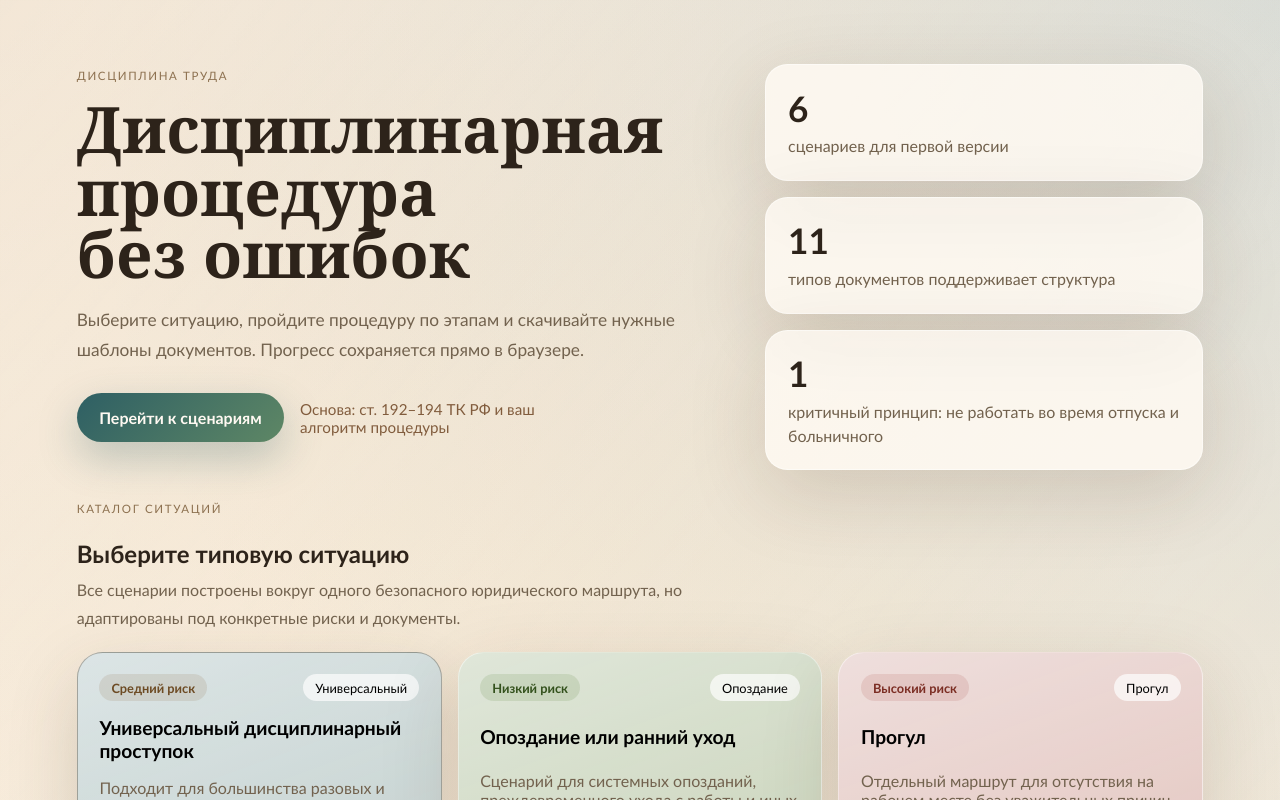
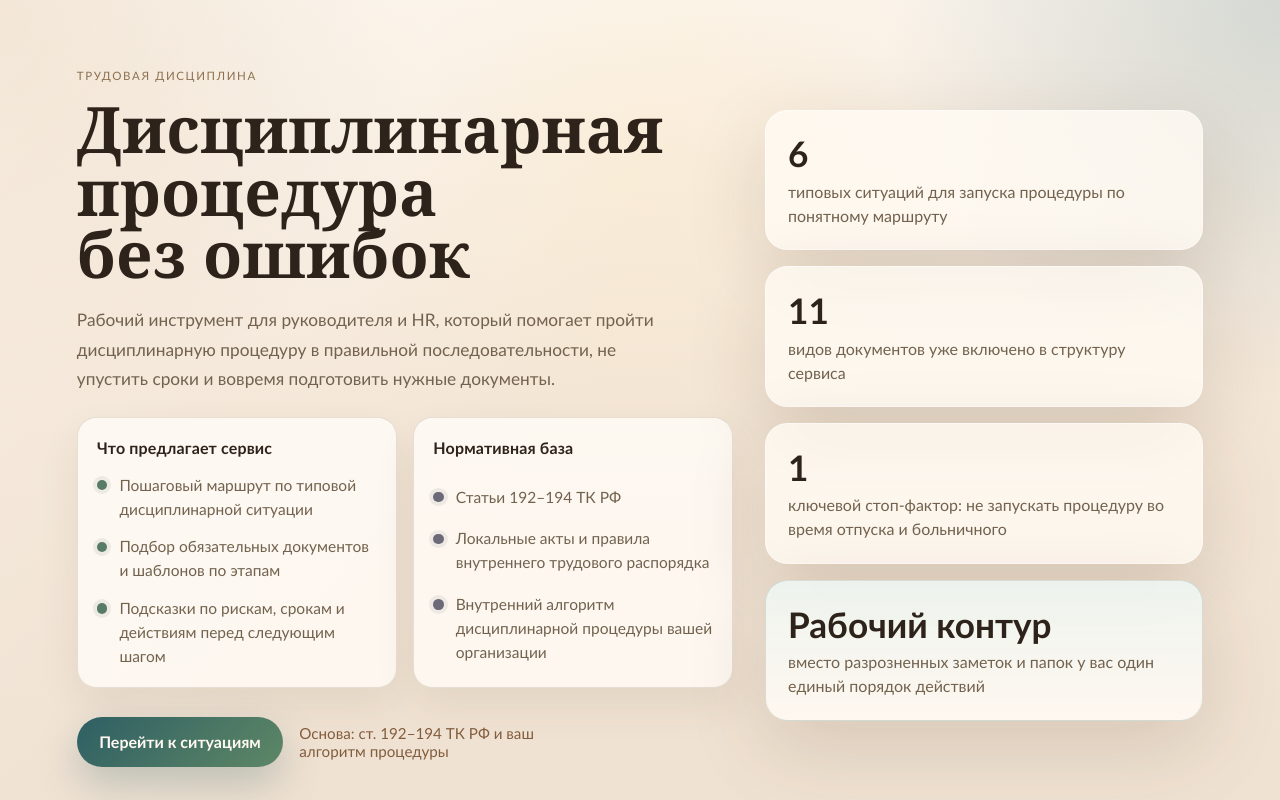
Before and after one commit to AleDuhovniy/trudruk, a React (Vite) app: page / in a window 1280 px wide. Shown: the top 800 px of the page. Built offline with nearby package versions, Linux system fonts and the light colour scheme.

Commit message:
Заменил главную страницу

```diff
--- a/src/App.tsx
+++ b/src/App.tsx
@@ -112,12 +112,25 @@ const branchRiskLabelMap: Record<BranchRisk, string> = {
   red: 'Красный уровень',
 };
 
+const serviceOffers = [
+  'Пошаговый маршрут по типовой дисциплинарной ситуации',
+  'Подбор обязательных документов и шаблонов по этапам',
+  'Подсказки по рискам, срокам и действиям перед следующим шагом',
+];
+
+const legalBasisItems = [
+  'Статьи 192–194 ТК РФ',
+  'Локальные акты и правила внутреннего трудового распорядка',
+  'Внутренний алгоритм дисциплинарной процедуры вашей организации',
+];
+
 const App = () => {
   const [selectedScenarioId, setSelectedScenarioId] = useState<string>(scenarios[0].id);
   const [progressState, setProgressState] = useState<ProgressState>({});
   const [activeStepIndex, setActiveStepIndex] = useState(0);
   const [isHydrated, setIsHydrated] = useState(false);
   const [isEditingAnswers, setIsEditingAnswers] = useState(false);
+  const [isCatalogOpen, setIsCatalogOpen] = useState(false);
 
   useEffect(() => {
     const stored = loadProgress();
@@ -132,6 +145,36 @@ const App = () => {
 
     saveProgress(progressState);
   }, [isHydrated, progressState]);
+
+  useEffect(() => {
+    const previousBodyOverflow = document.body.style.overflow;
+    const previousHtmlOverflow = document.documentElement.style.overflow;
+
+    if (!isCatalogOpen) {
+      document.body.style.overflow = 'hidden';
+      document.documentElement.style.overflow = 'hidden';
+    } else {
+      document.body.style.overflow = '';
+      document.documentElement.style.overflow = '';
+    }
+
+    return () => {
+      document.body.style.overflow = previousBodyOverflow;
+      document.documentElement.style.overflow = previousHtmlOverflow;
+    };
+  }, [isCatalogOpen]);
+
+  useEffect(() => {
+    if (!isCatalogOpen) {
+      return;
+    }
+
+    const frameId = window.requestAnimationFrame(() => {
+      document.getElementById('scenario-catalog')?.scrollIntoView({ behavior: 'smooth' });
+    });
+
+    return () => window.cancelAnimationFrame(frameId);
+  }, [isCatalogOpen]);
 
   const selectedScenario = useMemo(
     () => scenarios.find((scenario) => scenario.id === selectedScenarioId) ?? scenarios[0],
@@ -390,46 +433,99 @@ const App = () => {
       ? 'Маршрут завершен'
       : visibleSteps[getFirstOpenStepIndex(visibleSteps, completedIds)]?.title ?? 'Заполните опрос';
 
+  const openCatalog = () => {
+    setIsCatalogOpen(true);
+  };
+
+  const returnToLanding = () => {
+    window.scrollTo({ top: 0, behavior: 'auto' });
+    setIsCatalogOpen(false);
+  };
+
   return (
-    <div className="page-shell">
+    <div className={`page-shell ${!isCatalogOpen ? 'page-shell--landing' : ''}`}>
       <div className="page-backdrop" />
-      <header className="hero">
+      <header className={`hero ${!isCatalogOpen ? 'hero--landing' : ''}`}>
         <div className="hero-copy">
-          <span className="eyebrow">Дисциплина труда</span>
+          <span className="eyebrow">Трудовая дисциплина</span>
           <h1>Дисциплинарная процедура без ошибок</h1>
-          <p>
-            Выберите ситуацию, пройдите процедуру по этапам и скачивайте нужные шаблоны
-            документов. Прогресс сохраняется прямо в браузере.
+          <p className="hero-lead">
+            Рабочий инструмент для руководителя и HR, который помогает пройти дисциплинарную
+            процедуру в правильной последовательности, не упустить сроки и вовремя подготовить
+            нужные документы.
           </p>
+          {!isCatalogOpen ? (
+            <div className="hero-dashboard">
+              <section className="hero-info-card">
+                <strong>Что предлагает сервис</strong>
+                <div className="hero-info-list">
+                  {serviceOffers.map((item) => (
+                    <div className="hero-info-item" key={item}>
+                      <span className="hero-info-mark" />
+                      <p>{item}</p>
+                    </div>
+                  ))}
+                </div>
+              </section>
+
+              <section className="hero-info-card">
+                <strong>Нормативная база</strong>
+                <div className="hero-info-list">
+                  {legalBasisItems.map((item) => (
+                    <div className="hero-info-item" key={item}>
+                      <span className="hero-info-mark hero-info-mark--neutral" />
+                      <p>{item}</p>
+                    </div>
+                  ))}
+                </div>
+              </section>
+            </div>
+          ) : null}
           <div className="hero-actions">
-            <button
-              className="primary-button"
-              onClick={() => {
-                document.getElementById('scenario-catalog')?.scrollIntoView({ behavior: 'smooth' });
-              }}
-            >
-              Перейти к сценариям
+            <button className="primary-button" onClick={openCatalog}>
+              Перейти к ситуациям
             </button>
-            <span className="hero-note">Основа: ст. 192–194 ТК РФ и ваш алгоритм процедуры</span>
+            {isCatalogOpen ? (
+              <button className="secondary-button" onClick={returnToLanding}>
+                Назад на главную
+              </button>
+            ) : null}
+            <span className="hero-note">
+              Основа: ст. 192–194 ТК РФ и ваш алгоритм процедуры
+            </span>
           </div>
         </div>
         <div className="hero-panel">
           <div className="metric-card">
             <strong>{scenarios.length}</strong>
-            <span>сценариев для первой версии</span>
+            <span>типовых ситуаций для запуска процедуры по понятному маршруту</span>
           </div>
           <div className="metric-card">
             <strong>{allTemplates.length}</strong>
-            <span>типов документов поддерживает структура</span>
+            <span>видов документов уже включено в структуру сервиса</span>
           </div>
           <div className="metric-card">
             <strong>1</strong>
-            <span>критичный принцип: не работать во время отпуска и больничного</span>
+            <span>ключевой стоп-фактор: не запускать процедуру во время отпуска и больничного</span>
           </div>
+          {!isCatalogOpen ? (
+            <div className="metric-card metric-card--accent">
+              <strong>Рабочий контур</strong>
+              <span>вместо разрозненных заметок и папок у вас один единый порядок действий</span>
+            </div>
+          ) : null}
         </div>
       </header>
 
-      <main className="layout">
+      {isCatalogOpen ? (
+        <main className="layout layout--revealed">
+        <section className="catalog-toolbar">
+          <button className="secondary-button" onClick={returnToLanding}>
+            Назад на главную
+          </button>
+          <p>Каталог открыт: выберите ситуацию и сервис покажет маршрут, документы и подсказки.</p>
+        </section>
+
         <section className="catalog-section" id="scenario-catalog">
           <div className="section-heading">
             <span className="eyebrow">Каталог ситуаций</span>
@@ -816,7 +912,8 @@ const App = () => {
             ))}
           </div>
         </section>
-      </main>
+        </main>
+      ) : null}
     </div>
   );
 };
--- a/src/styles.css
+++ b/src/styles.css
@@ -73,6 +73,10 @@ h4 {
   overflow: hidden;
 }
 
+.page-shell--landing {
+  min-height: 100vh;
+}
+
 .page-backdrop {
   position: absolute;
   inset: 0;
@@ -94,6 +98,12 @@ h4 {
   gap: 2rem;
   padding: 4rem min(6vw, 5rem) 2rem;
   align-items: start;
+}
+
+.hero--landing {
+  min-height: 100vh;
+  align-items: center;
+  padding-bottom: 4rem;
 }
 
 .hero-copy {
@@ -127,12 +137,70 @@ h4 {
   color: var(--muted);
 }
 
+.hero-lead {
+  max-width: 58ch;
+}
+
 .hero-actions {
   margin-top: 1.8rem;
   display: flex;
   flex-wrap: wrap;
   gap: 1rem;
   align-items: center;
+}
+
+.hero-dashboard {
+  display: grid;
+  grid-template-columns: repeat(2, minmax(0, 1fr));
+  gap: 1rem;
+  margin-top: 1.5rem;
+}
+
+.hero-info-card {
+  display: grid;
+  gap: 1rem;
+  padding: 1.2rem;
+  border-radius: 1.2rem;
+  background: rgba(255, 252, 247, 0.82);
+  border: 1px solid rgba(91, 64, 37, 0.14);
+  box-shadow: 0 18px 40px rgba(77, 55, 28, 0.08);
+}
+
+.hero-info-card strong {
+  font-size: 1rem;
+  letter-spacing: 0.01em;
+}
+
+.hero-info-list {
+  display: grid;
+  gap: 0.85rem;
+}
+
+.hero-info-item {
+  display: grid;
+  grid-template-columns: 0.65rem minmax(0, 1fr);
+  gap: 0.75rem;
+  align-items: start;
+}
+
+.hero-info-item p {
+  margin-top: 0;
+  font-size: 0.97rem;
+  line-height: 1.55;
+}
+
+.hero-info-mark {
+  width: 0.65rem;
+  height: 0.65rem;
+  margin-top: 0.45rem;
+  border-radius: 50%;
+  background: #587b68;
+  box-shadow: 0 0 0 4px rgba(88, 123, 104, 0.1);
+}
+
+.hero-info-mark--neutral {
+  background: #6c6a78;
+  box-shadow: 0 0 0 4px rgba(108, 106, 120, 0.1);
 }
 
 .hero-note {
@@ -195,6 +263,12 @@ h4 {
   border-radius: 1.4rem;
 }
 
+.metric-card--accent {
+  background:
+    linear-gradient(180deg, rgba(238, 245, 241, 0.92), rgba(255, 250, 243, 0.88));
+  border-color: rgba(90, 116, 103, 0.2);
+}
+
 .metric-card strong {
   display: block;
   font-size: 2.2rem;
@@ -210,6 +284,28 @@ h4 {
   display: grid;
   gap: 2.2rem;
   padding: 0 min(6vw, 5rem) 4rem;
+}
+
+.layout--revealed {
+  animation: rise 0.45s ease-out both;
+}
+
+.catalog-toolbar {
+  display: flex;
+  justify-content: space-between;
+  gap: 1rem;
+  align-items: center;
+  padding: 1rem 1.2rem;
+  border-radius: 1.5rem;
+  background: rgba(255, 250, 243, 0.72);
+  border: 1px solid rgba(255, 255, 255, 0.45);
+  box-shadow: var(--shadow);
+  animation: rise 0.45s ease-out both;
+}
+
+.catalog-toolbar p {
+  color: var(--muted);
+  line-height: 1.6;
 }
 
 .catalog-section,
@@ -258,6 +354,18 @@ h4 {
     border-color 0.25s ease,
     box-shadow 0.25s ease;
 }
+
+.layout--revealed .scenario-card {
+  opacity: 0;
+  animation: cardRise 0.55s ease-out forwards;
+}
+
+.layout--revealed .scenario-card:nth-child(1) { animation-delay: 0.04s; }
+.layout--revealed .scenario-card:nth-child(2) { animation-delay: 0.09s; }
+.layout--revealed .scenario-card:nth-child(3) { animation-delay: 0.14s; }
+.layout--revealed .scenario-card:nth-child(4) { animation-delay: 0.19s; }
+.layout--revealed .scenario-card:nth-child(5) { animation-delay: 0.24s; }
+.layout--revealed .scenario-card:nth-child(6) { animation-delay: 0.29s; }
 
 .scenario-card::after {
   content: "";
@@ -803,6 +911,17 @@ h4 {
   }
 }
 
+@keyframes cardRise {
+  from {
+    opacity: 0;
+    transform: translateY(28px) scale(0.98);
+  }
+  to {
+    opacity: 1;
+    transform: translateY(0) scale(1);
+  }
+}
+
 @media (max-width: 1180px) {
   .hero,
   .workspace-section,
@@ -836,11 +955,16 @@ h4 {
     padding-top: 2.5rem;
   }
 
+  .hero-dashboard {
+    grid-template-columns: 1fr;
+  }
+
   .step-detail-header,
   .document-header,
   .scenario-card-top,
   .scenario-progress,
   .summary-line,
+  .catalog-toolbar,
   .questionnaire-actions,
   .route-outcome-top,
   .route-outcome-actions {
```
